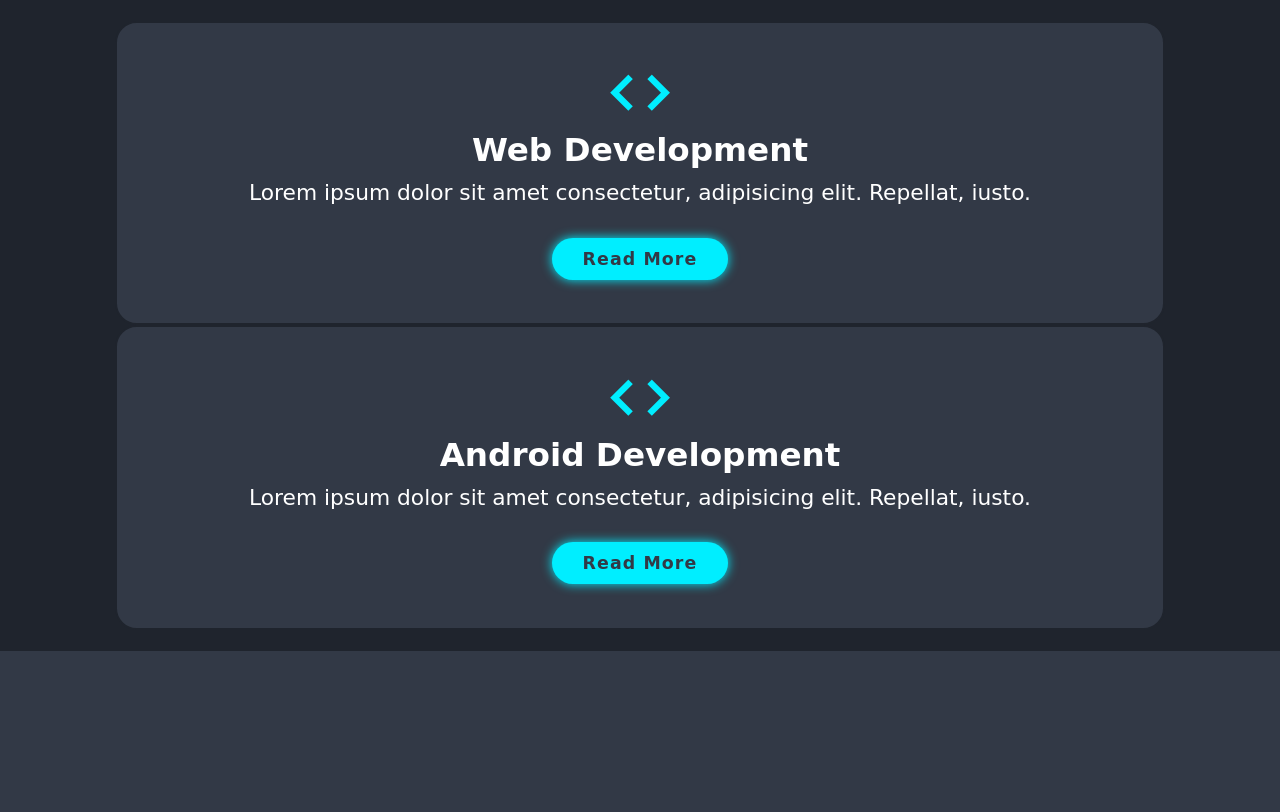
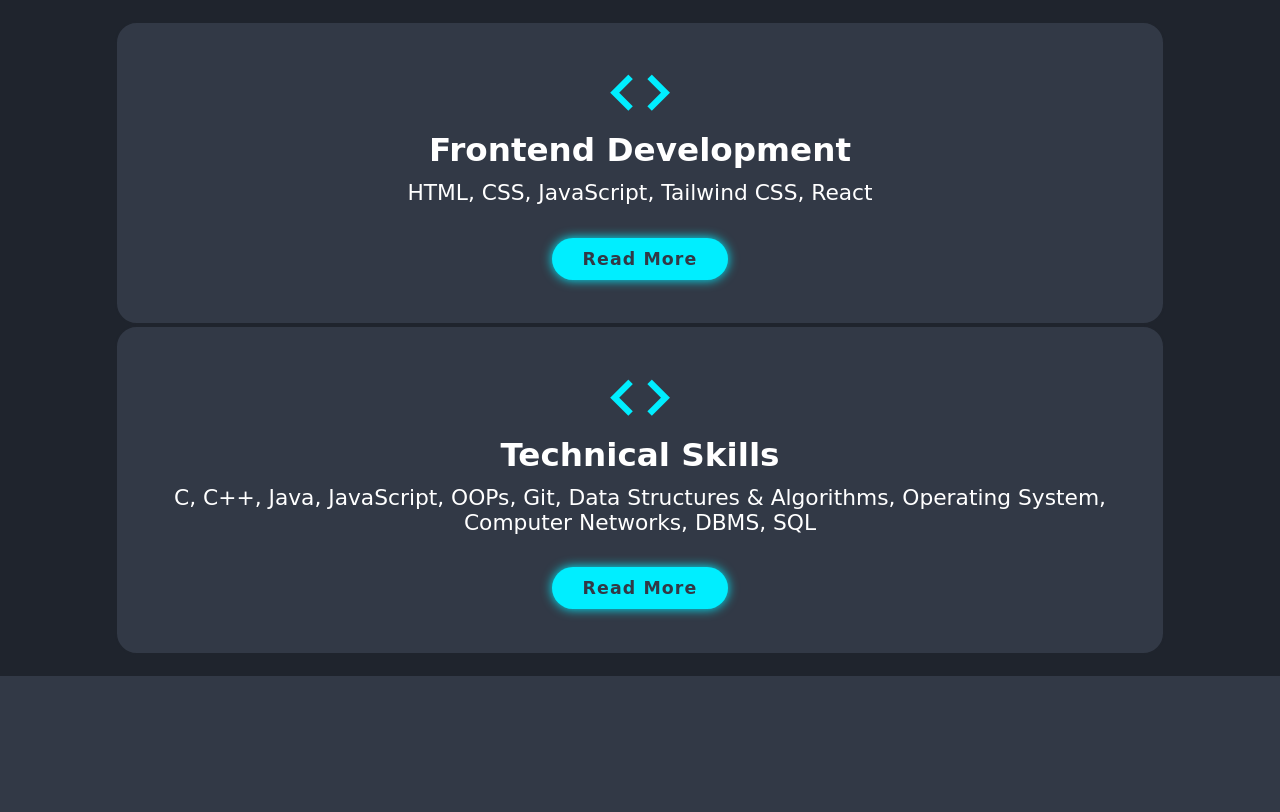
Before and after one commit to avinashkr7/Portfolio, a plain HTML site: page index.html in a window 1280 px wide. Shown: the part 1860-2672 px from the top of the page. Drawn offline with nearby package versions, Linux system fonts and the light colour scheme; a web font is replaced by a local one.

Commit message:
Update index.html

```diff
--- a/index.html
+++ b/index.html
@@ -59,16 +59,16 @@
      <div class="skills-container">
        <div class="skills-box">
         <i class='bx bx-code'></i>
-        <h3>Web Development</h3>
-        <p>Lorem ipsum dolor sit amet consectetur, adipisicing elit. Repellat, iusto.</p>
+        <h3>Frontend Development</h3>
+        <p>HTML, CSS, JavaScript, Tailwind CSS, React</p>
         <a href="#" class="btn">Read More</a>
        </div>
      </div>
      <div class="skills-container">
        <div class="skills-box">
         <i class='bx bx-code'></i>
-        <h3>Android Development</h3>
-        <p>Lorem ipsum dolor sit amet consectetur, adipisicing elit. Repellat, iusto.</p>
+        <h3>Technical Skills</h3>
+        <p>C, C++, Java, JavaScript, OOPs, Git, Data Structures & Algorithms, Operating System, Computer Networks, DBMS, SQL</p>
         <a href="#" class="btn">Read More</a>
        </div>
      </div>
```
